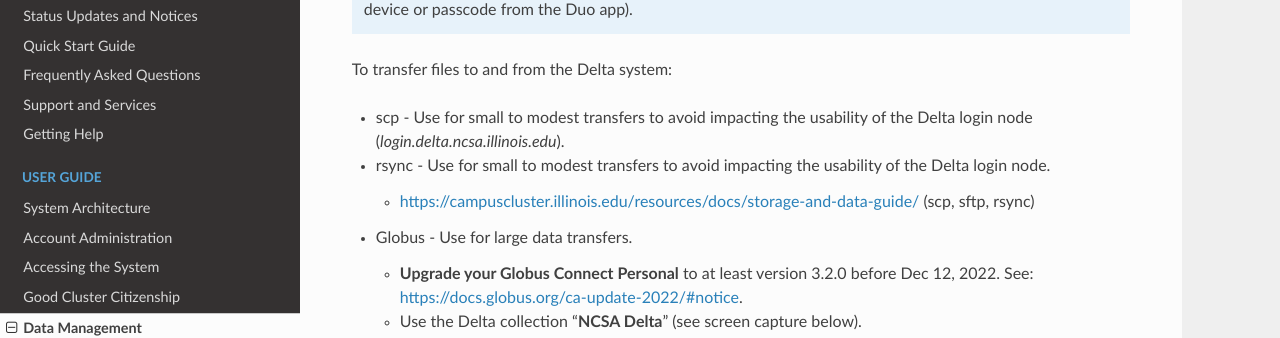
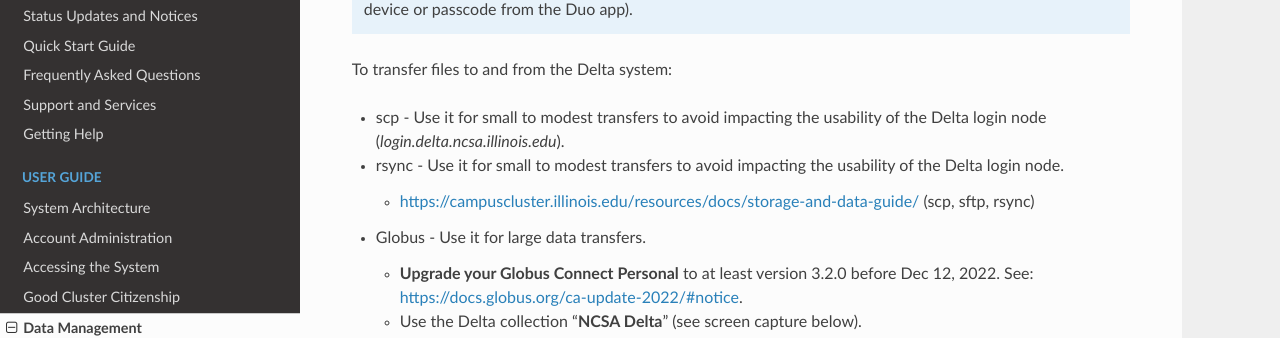
Before and after one commit to ncsa/Delta_doc, a Sphinx documentation site: the page built from docs/source/user_guide/data_mgmt.rst, in a window 1280 px wide and 900 px high, scrolled down 1133 px. Shown: the part 150-488 px from the top of the window. Built offline with Sphinx 7.4.7 and the Read the Docs theme 2.0.0, drawn with Linux system fonts in a browser that asks for light colours.

```diff
--- a/docs/source/user_guide/data_mgmt.rst
+++ b/docs/source/user_guide/data_mgmt.rst
@@ -56,13 +56,13 @@ Transferring Data
 
 To transfer files to and from the Delta system:
 
--  scp - Use for small to modest transfers to avoid impacting the usability of the Delta login node (*login.delta.ncsa.illinois.edu*).
+-  scp - Use it for small to modest transfers to avoid impacting the usability of the Delta login node (*login.delta.ncsa.illinois.edu*).
 
--  rsync - Use for small to modest transfers to avoid impacting the usability of the Delta login node.
+-  rsync - Use it for small to modest transfers to avoid impacting the usability of the Delta login node.
 
    -  https://campuscluster.illinois.edu/resources/docs/storage-and-data-guide/ (scp, sftp, rsync)
 
--  Globus - Use for large data transfers.
+-  Globus - Use it for large data transfers.
 
    - **Upgrade your Globus Connect Personal** to at least version 3.2.0 before Dec 12, 2022. See: https://docs.globus.org/ca-update-2022/#notice.
 
```
